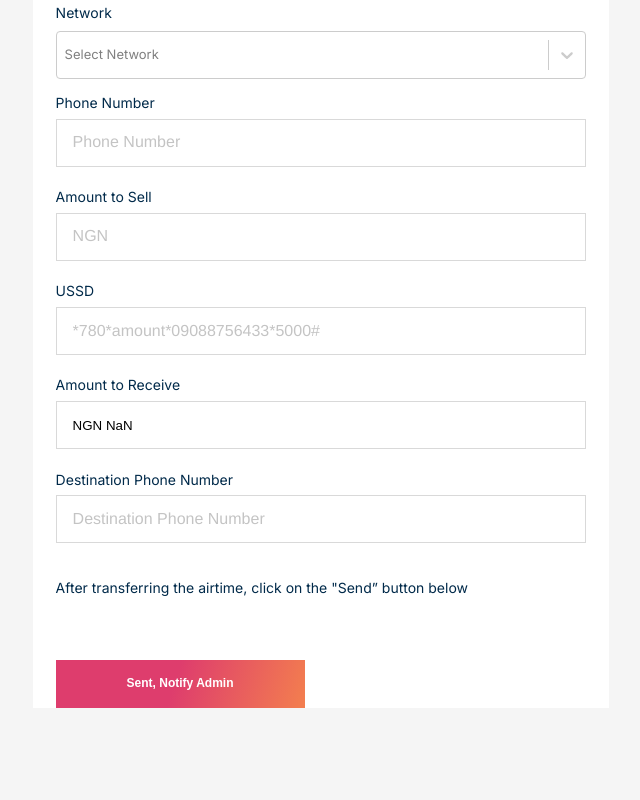
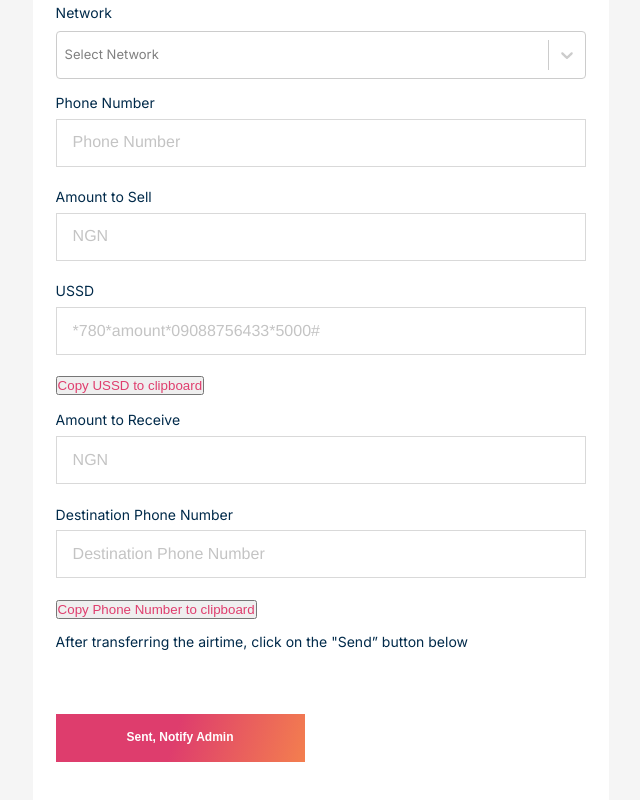
Before and after one commit to Great7-dev/Airtime2Cash, a React (Create React App) app in the folder client/: page /dashboard in a window 1280 px wide. Shown: the part 526-1326 px from the top of the page, without its empty margins (319-959 px from the left). Built offline with nearby package versions, Linux system fonts and the light colour scheme; no server answers.

Commit message:
commit before pull

```diff
--- a/client/package.json
+++ b/client/package.json
@@ -9,6 +9,7 @@
     "axios": "^0.27.2",
     "formik": "^2.2.9",
     "react": "^18.2.0",
+    "react-copy-to-clipboard": "^5.1.0",
     "react-dom": "^18.2.0",
     "react-elastic-carousel": "^0.11.5",
     "react-hook-form": "^7.35.0",
--- a/client/src/components/Login/Login.jsx
+++ b/client/src/components/Login/Login.jsx
@@ -52,16 +52,21 @@ const navigate = useNavigate()
 
           const res = await login({email, password})
 
-
-      if(res.status === "ok"){
+         console.log(res)
+      if(res.status === "success"&&res.record.isAdmin===true){
       localStorage.setItem("firstname", res.record.firstname);
       localStorage.setItem("token", res.token);
       localStorage.setItem("id", res.record.id);
 
         toast.success(res.msg);
+         navigate("/admin")
+      }else{
+        localStorage.setItem("firstname", res.record.firstname);
+      localStorage.setItem("token", res.token);
+      localStorage.setItem("id", res.record.id);
+
+        toast.success(res.msg);
          navigate("/dashboard")
-      }else{
-        toast.error(res.response.data.msg);
       }
 
   } catch (error) {
--- a/client/src/components/dashboard/SellAirtimeForm/SellAirtimeForm.jsx
+++ b/client/src/components/dashboard/SellAirtimeForm/SellAirtimeForm.jsx
@@ -6,6 +6,7 @@ import { ToastContainer, toast } from "react-toastify";
 import "react-toastify/dist/ReactToastify.css";
 import InputField from "../../utils/Input/Input";
 import { postSellAirtime } from "../../../api/auth";
+import {CopyToClipboard} from 'react-copy-to-clipboard';
 
 
 const SellAirtimeForm = ({ ...props }) => {
@@ -18,6 +19,7 @@ const SellAirtimeForm = ({ ...props }) => {
   const [airtimeAmount, setamountToSell] = useState('');
   const [ussd, setussd] = useState('');
   const [destinationPhoneNumber, setdestinationPhoneNumber]=useState('');
+  const [amountToReceive,setamountToReceive]=useState('')
   const [modal, setModal] = useState(false);
 
   const sellAirtime = async (network, phoneNumber,airtimeAmount,ussd,destinationPhoneNumber) => {
@@ -27,9 +29,10 @@ const SellAirtimeForm = ({ ...props }) => {
         if ( network === "" || phoneNumber === ""||airtimeAmount===""||ussd===""||destinationPhoneNumber==="") {
         return toast.error("No field should be left empty, please fill all fields");
       }
-console.log(network, phoneNumber,airtimeAmount,destinationPhoneNumber)
+
       postSellAirtime({network, phoneNumber,airtimeAmount,destinationPhoneNumber});
       toast.success("Airtime successfully sold")
+
 
 
   } catch (error) {
@@ -39,31 +42,46 @@ console.log(network, phoneNumber,airtimeAmount,destinationPhoneNumber)
 
 const handleChange = (selectedOption) => {
   setNetwork(selectedOption.value);
-  // setNetworkName(network.name);
-  // setussd(network.ussd);
-  // setdestinationPhoneNumber(network.number);
-  // console.log(selectedOption.value.name, networkProvidersOptions[0].label)
   networkProvidersOptions.forEach(el=>{
     if (selectedOption.value.name === el.label ) {
       setNetworkName(el.label);
       setussd(el.value.ussd);
       setdestinationPhoneNumber(el.value.number);
-      navigator.clipboard.writeText(ussd);
 
     }
+  })
+}
 
 
-  })
+async function copyTextToClipboard(e) {
+  e.preventDefault();
+  navigator.clipboard.writeText(ussd);
+}
+
+async function copyTextToClipboard1(e) {
+  e.preventDefault();
+  navigator.clipboard.writeText(destinationPhoneNumber);
+}
+
+const handleChange2 = (e) => {
+  let ussdArrray = ussd.split("*");
+  ussdArrray[ussdArrray.length-2]=e.target.value;
+  let ussdString = ussdArrray.join("*");
+  setussd(ussdString);
+  setamountToSell(e.target.value);
+  setamountToReceive(`NGN ${parseInt(e.target.value*0.7)}`);
 
 
 }
 
 
-const calcReceive=`NGN ${(parseFloat(parseInt(airtimeAmount)*0.7))}`;
+
   const handleSubmit = (e) => {
     e.preventDefault();
     sellAirtime(network, phoneNumber,airtimeAmount,ussd,destinationPhoneNumber);
-    toggleModal(e);
+    if(network && phoneNumber && airtimeAmount && ussd && destinationPhoneNumber){
+     toggleModal(e);
+    }
   };
   const toggleModal = (e) => {
     e.preventDefault();
@@ -76,11 +94,7 @@ const calcReceive=`NGN ${(parseFloat(parseInt(airtimeAmount)*0.7))}`;
     document.body.classList.remove('active-modal')
   }
 
-
   return (
-
-
-
 
     <SellAirtimeFormStyle>
         <form action="" className="sellairtimeform">
@@ -133,7 +147,7 @@ const calcReceive=`NGN ${(parseFloat(parseInt(airtimeAmount)*0.7))}`;
                   label="Amount to Sell"
                   placeholder="NGN"
                   name="airtimeAmount"
-                  change={(e) => setamountToSell(e.target.value)}
+                  change={handleChange2}
                   value={airtimeAmount}
                 />
 
@@ -146,7 +160,7 @@ const calcReceive=`NGN ${(parseFloat(parseInt(airtimeAmount)*0.7))}`;
                  // change={(e) => setussd(e.target.value)}
                   value={ussd}
                   readOnly
-                />
+                /><button onClick={copyTextToClipboard} id="btnCopy"><span>Copy USSD to clipboard</span></button>
 
 
 
@@ -157,7 +171,8 @@ const calcReceive=`NGN ${(parseFloat(parseInt(airtimeAmount)*0.7))}`;
                   placeholder="NGN"
                   name="amountToReceive"
                   //change={(e) => setamountToReceive(e.target.value)}
-                  value={calcReceive}
+                  //value={calcReceive}
+                  value={amountToReceive}
                   readOnly
                 />
 
@@ -171,7 +186,7 @@ const calcReceive=`NGN ${(parseFloat(parseInt(airtimeAmount)*0.7))}`;
                   value={destinationPhoneNumber}
                   readOnly
 
-                />
+                />  <button onClick={copyTextToClipboard1} ><span>Copy Phone Number to clipboard</span></button>
                 <p className="clkdecs">After transferring the airtime, click on the "Send” button below</p>
                 </Label>
 
--- a/client/src/components/dashboard/SellAirtimeForm/SellAirtimeFormStyle.js
+++ b/client/src/components/dashboard/SellAirtimeForm/SellAirtimeFormStyle.js
@@ -16,6 +16,9 @@ export const SellAirtimeFormStyle = styled.form `
     margin: 0;
 
     justify-content: space-between;
+  }
+  #btnCopy{
+  margin-bottom: 1rem;
   }
   .viewacctselect {
     cursor: pointer;
@@ -40,6 +43,7 @@ export const SellAirtimeFormStyle = styled.form `
   .sellairtimeform {
     display: flex;
     margin:auto;
+
     width:100%;
     flex-direction: column;
 
--- a/client/src/components/dashboard/dashboard.css
+++ b/client/src/components/dashboard/dashboard.css
@@ -33,7 +33,7 @@
     align-items: center;
     text-align: center;
     width: 45%;
-    height: 1106px;
+    height: 1252px;
     margin-left: 27.5%;
     margin-top: 10%;
     background: #FFFFFF;
--- a/client/src/utils/networkproviders.js
+++ b/client/src/utils/networkproviders.js
@@ -1,6 +1,6 @@
 const networkProvidersList = [
-    { "id": "1", "name": "9mobile", "number": "09092000192", "ussd": `*223*PIN*Amount*09092000192#` },
-    { "id": "2", "name": "Airtel", "number": "07019655163", "ussd": `*432*08021500111*AMOUNT#` },
+    { "id": "1", "name": "9mobile", "number": "09092000192", "ussd": `*223*PIN*amount*09092000192#` },
+    { "id": "2", "name": "Airtel", "number": "07019655163", "ussd": `*432*08021500111*amount*pin#` },
     { "id": "3", "name": "Glo", "number": "09154291928", "ussd": `*131*09154291928*amount*pin#` },
     { "id": "4", "name": "MTN", "number": "08131338486", "ussd": `*777*08131338486*amount*pin#` },
 ]
```
Also changed, not shown: 1 other file (tests, documents, lock files or other folders).
